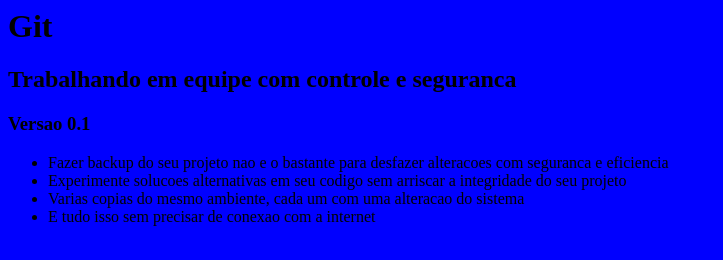
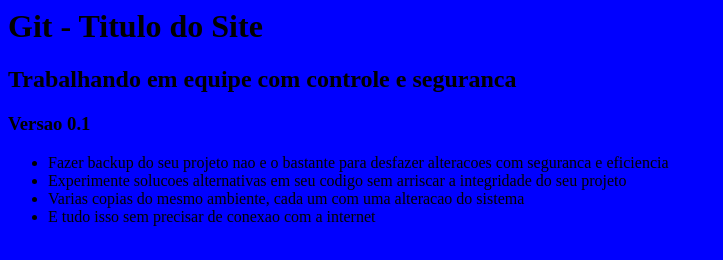
Before and after one commit to andrewguedes/Alura-GitHub, a plain HTML site: page index.html in a window 1280 px wide. Shown: the whole page, without its empty margins (0-723 px from the left). Drawn offline with Linux system fonts and the light colour scheme.

Commit message:
Titulo Site

```diff
--- a/index.html
+++ b/index.html
@@ -6,7 +6,7 @@
 	</head>
 
 	<body>
-		<h1>Git</h1>
+		<h1>Git - Titulo do Site</h1>
 		<h2>Trabalhando em equipe com controle e seguranca</h2>
 		<h3>Versao 0.1</h3>
 		<main></main>
```
